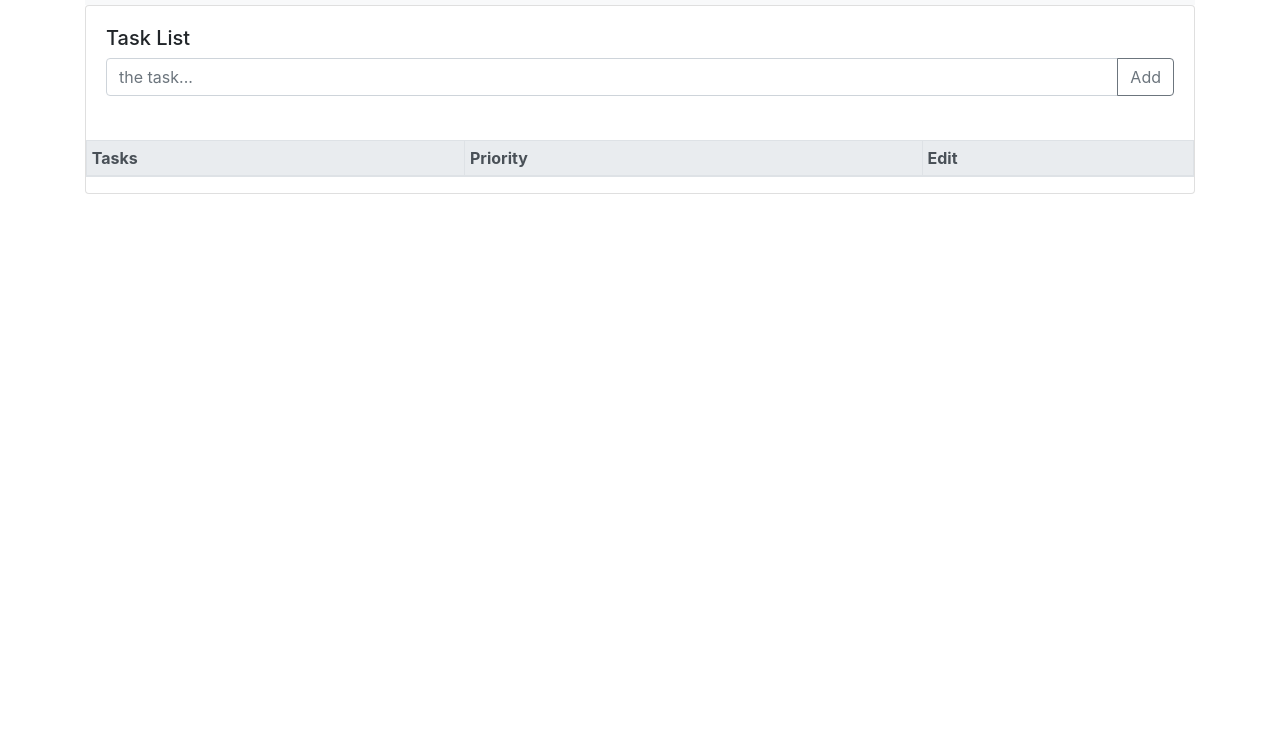
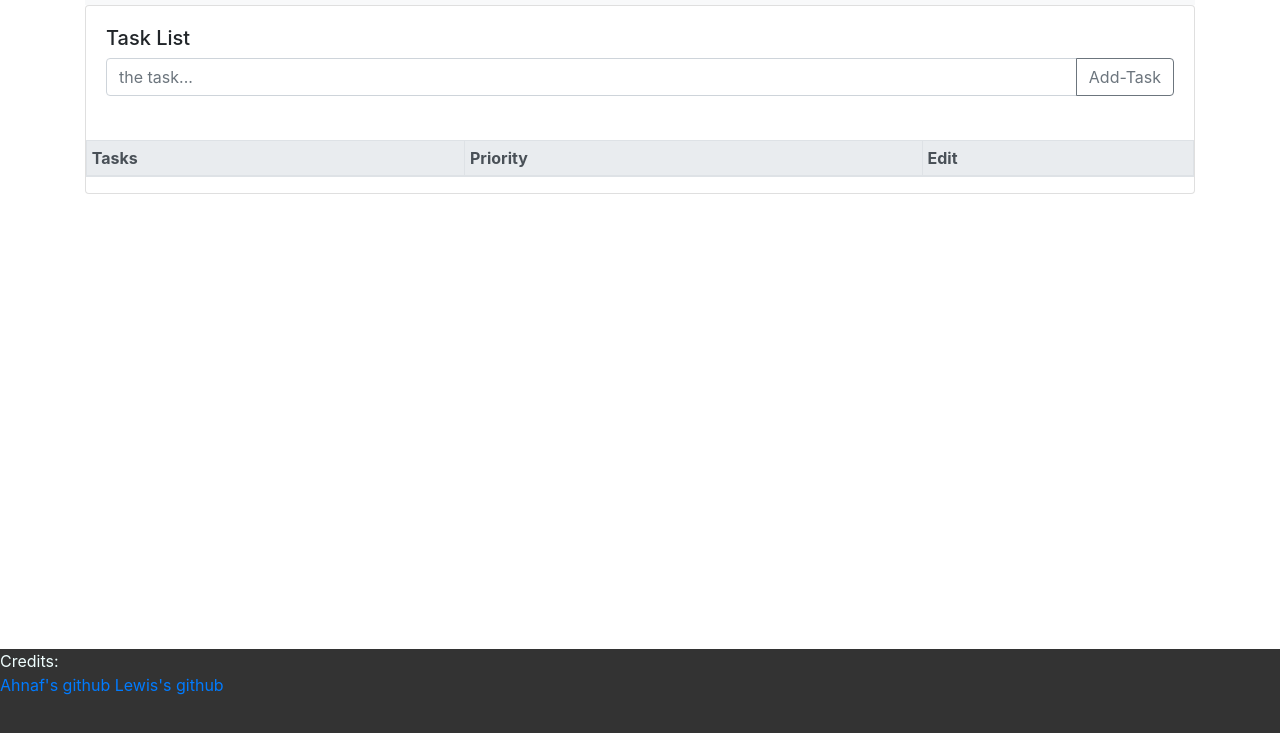
Before and after one commit to lewisbobrow/iX, a plain HTML site: page index.html in a window 1280 px wide. Shown: the part 51-784 px from the top of the page. Drawn offline with nearby package versions, Linux system fonts and the light colour scheme.

Commit message:
added footer and changed some code

```diff
--- a/index.html
+++ b/index.html
@@ -64,7 +64,9 @@
                         <input id="task" class="form-control" type="text" placeholder="the task..." />
                         <div class="input-group-append">
                             <button id="addBtn" type="button" class="btn btn-outline-secondary">
-                                Add
+                                <!-- Ahnaf's changes start-->
+                                Add-Task
+                                <!-- Ahnaf's changes end -->
                             </button>
                         </div>
                     </div>
@@ -117,6 +119,31 @@
     </script>
 
     <script src="app.js"></script>
+
+    <footer id="footer" style="position: absolute;
+    width:100%;
+    height:100px;
+    bottom: 0;
+    background-color:#333;
+    color: azure;">
+        Credits:
+
+
+        <div>
+          <a href="#">Ahnaf's github</a>
+
+          <a href="#">Lewis's github</a>
+
+
+        </div>
+
+
+
+
+
+      </footer>
+
+
 </body>
 
 </html>
```
